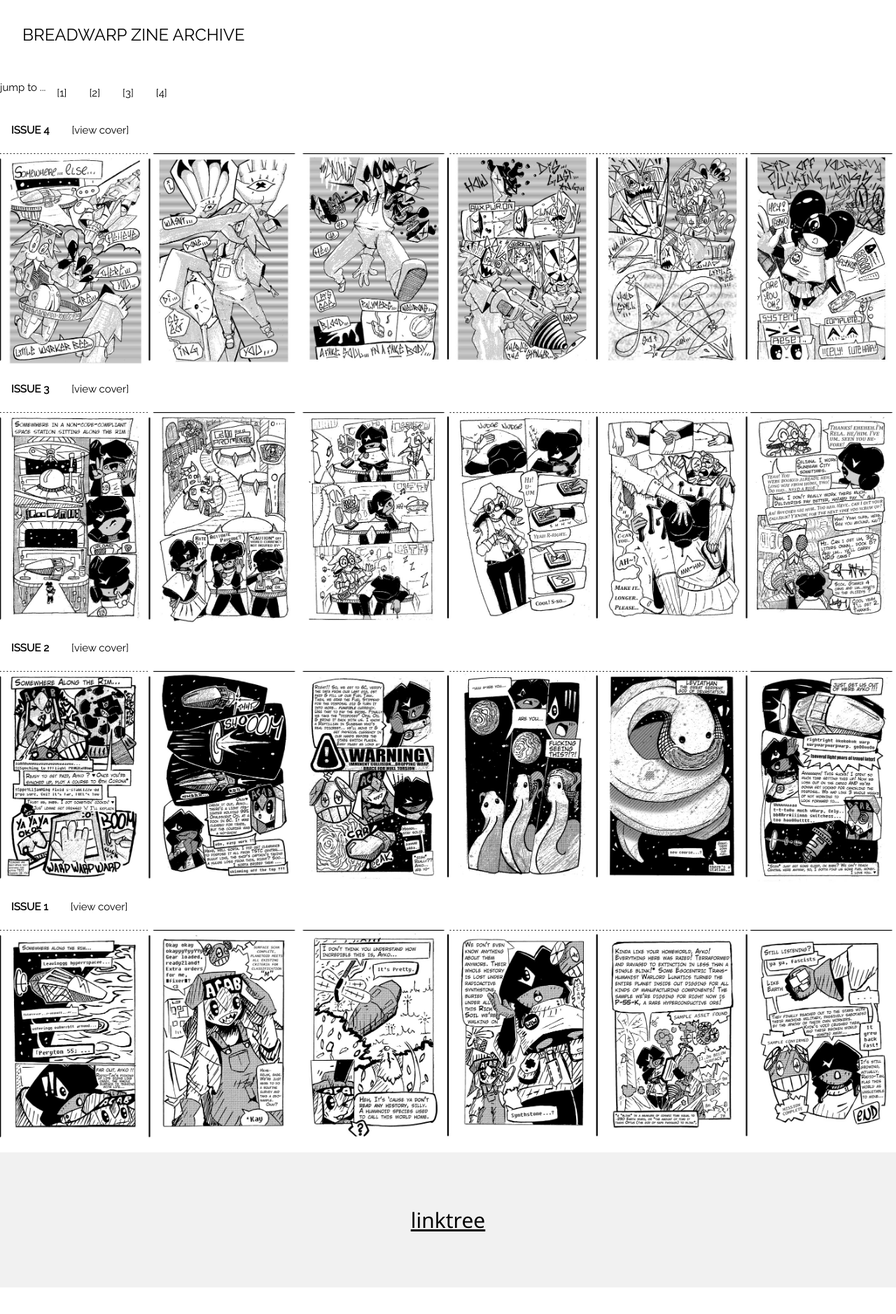
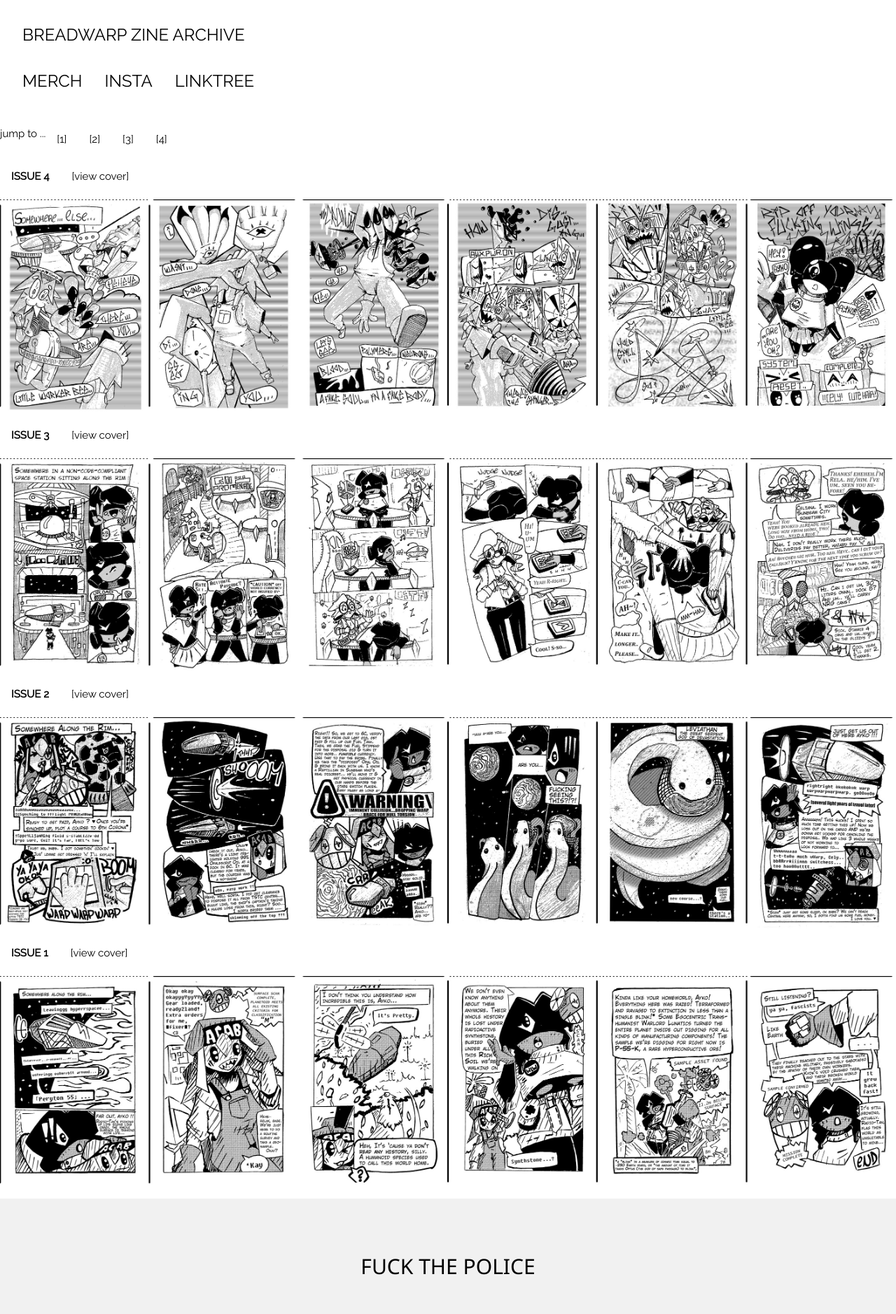
Before and after one commit to ayko-world/breadwarp, a plain HTML site: page index.html in a window 1280 px wide. Shown: the whole page at 70% size. Before the commit the page ends 1840 px from the top, so only its background shows below. Drawn offline with nearby package versions, Linux system fonts and the light colour scheme.

Commit message:
Update index.html

```diff
--- a/index.html
+++ b/index.html
@@ -18,7 +18,11 @@ body {font-family: "Raleway", Arial, sans-serif}
 
   <!-- Header -->
   <header class="w3-container w3-xlarge w3-padding-24">
-    <div class="w3-row"><a href="#" class="w3-left w3-button w3-white">BREADWARP ZINE ARCHIVE</a></div>
+    <div class="w3-row"><a href="/" class="w3-left w3-button w3-white">BREADWARP ZINE ARCHIVE</a></div>
+<div class="w3-row">
+<a href="/" class="w3-left w3-button w3-white">MERCH</a>
+<a href="https://www.instagram.com/aykoner/" class="w3-left w3-button w3-white">INSTA</a>
+<a href="https://linktr.ee/ayk0" class="w3-left w3-button w3-white">LINKTREE</a></div>
   </header>
     <div class="w3-row"><span class="w3-left w3-white">jump to ...</span>
     <a href="#warp001" class="w3-left w3-button w3-white">[1]</a>
@@ -73,7 +77,7 @@ body {font-family: "Raleway", Arial, sans-serif}
 
 <!-- Footer / About Section -->
 <footer class="w3-light-grey w3-padding-64 w3-center" id="about">
-  <h2><a href="https://linktr.ee/ayk0">linktree</a></h2>
+  <h2>FUCK THE POLICE</h2>
 </footer>
 
 </body>
```
